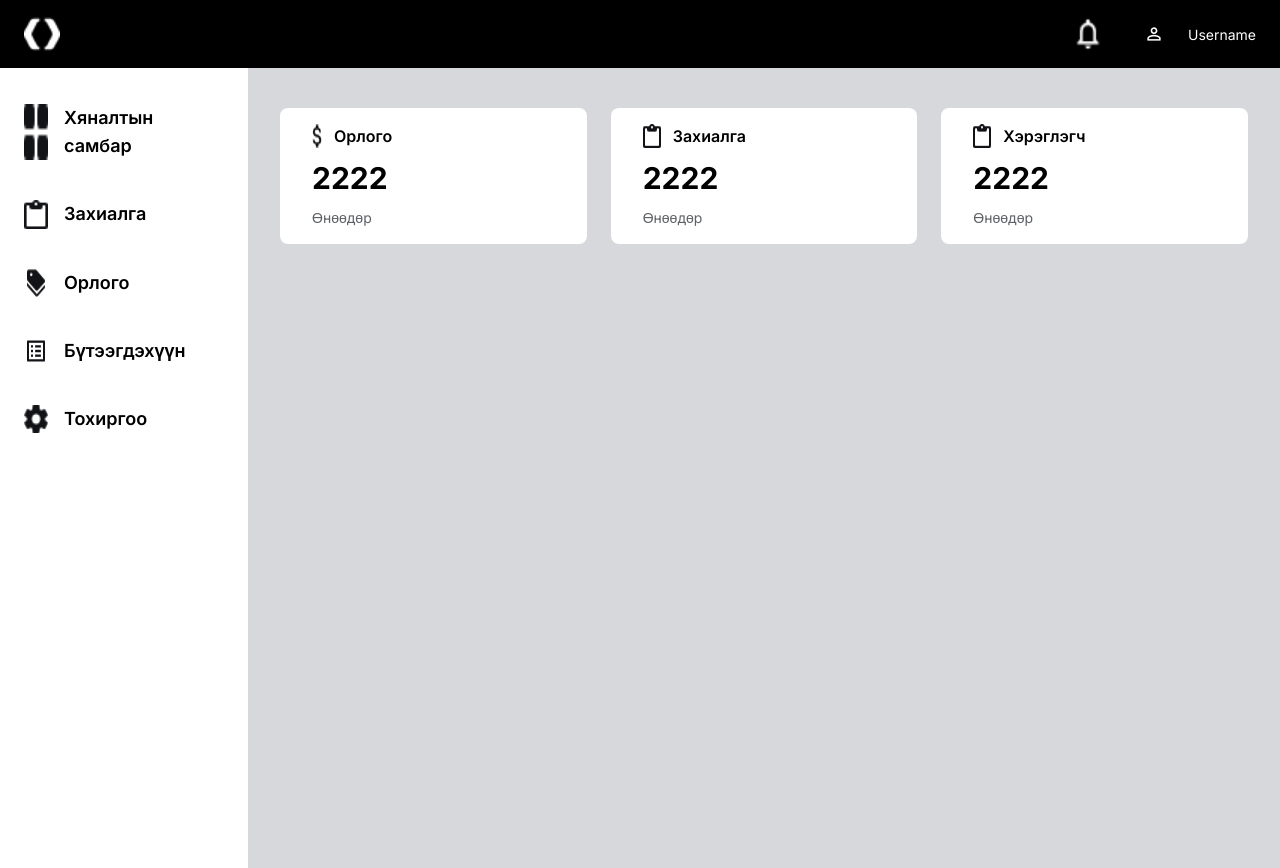
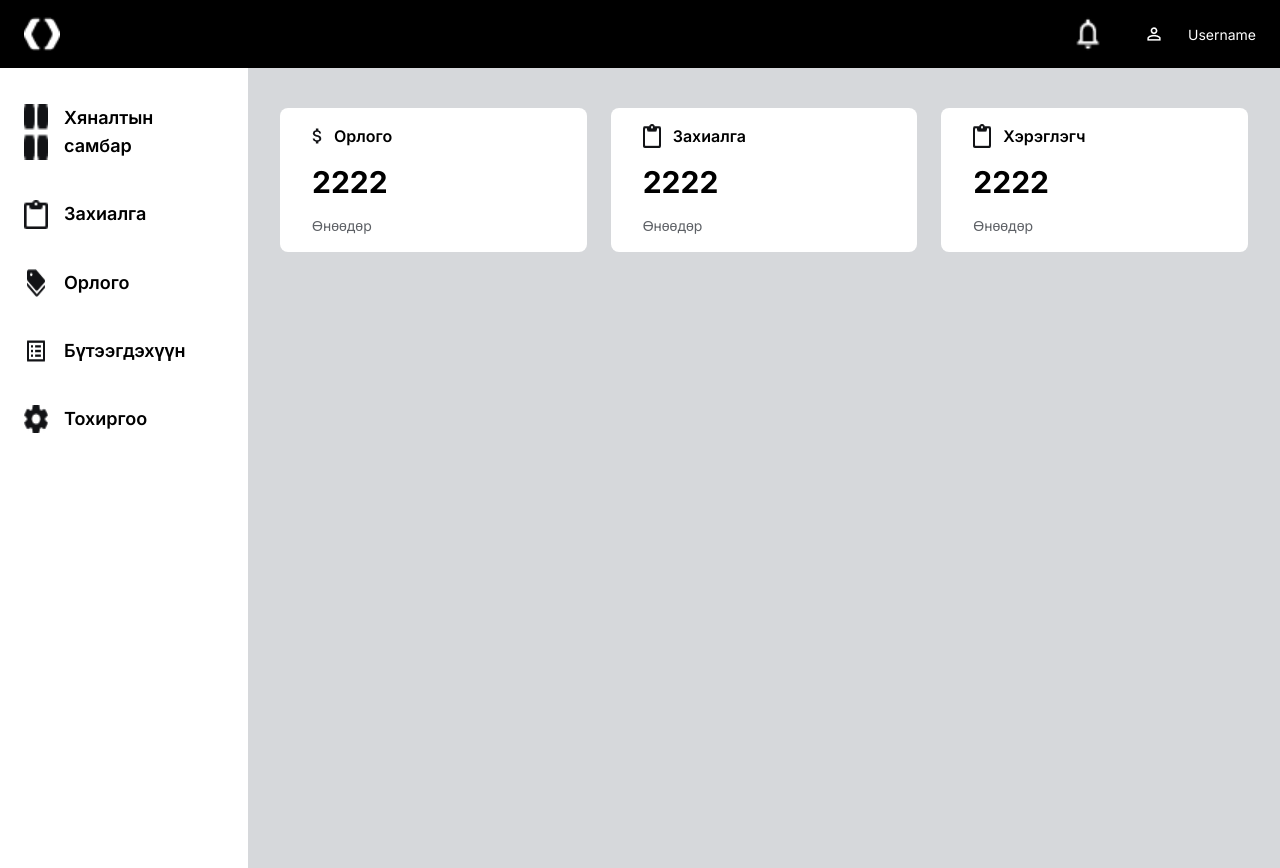
Before and after one commit to Leap1b-23-24/TEAM4-BASH, a Next.js app in the folder front/: page / in a window 1280 px wide. Built offline with nearby package versions, Linux system fonts and the light colour scheme.

Commit message:
control head

```diff
--- a/front/src/components/admin/AdminControlHead.tsx
+++ b/front/src/components/admin/AdminControlHead.tsx
@@ -2,9 +2,9 @@ export const AdminControlHead = () => {
   return (
     <div className="flex w-full gap-6 px-8 py-10">
       <div className="basis-0 grow">
-        <div className="py-4 px-8 bg-white rounded-lg gap-3 flex flex-col">
+        <div className="py-4 px-8 bg-white rounded-lg gap-4 flex flex-col">
           <div className="flex gap-3">
-            <img src="dollar.png" />
+            <img src="dollar.png" className="py-1" />
             <p className="text-base font-semibold font-inter">Орлого</p>
           </div>
 
@@ -13,10 +13,11 @@ export const AdminControlHead = () => {
           <p className="text-sm text-[#5E6166] font-normal">Өнөөдөр</p>
         </div>
       </div>
+
       <div className="basis-0 grow">
-        <div className="py-4 px-8 bg-white rounded-lg gap-3 flex flex-col">
+        <div className="py-4 px-8 bg-white rounded-lg gap-4 flex flex-col">
           <div className="flex gap-3">
-            <img src="bag.png" />
+            <img src="bag.png" className="" />
             <p className="text-base font-semibold font-inter">Захиалга</p>
           </div>
 
@@ -25,8 +26,9 @@ export const AdminControlHead = () => {
           <p className="text-sm text-[#5E6166] font-normal">Өнөөдөр</p>
         </div>
       </div>
+
       <div className="basis-0 grow">
-        <div className="py-4 px-8 bg-white rounded-lg gap-3 flex flex-col">
+        <div className="py-4 px-8 bg-white rounded-lg gap-4 flex flex-col">
           <div className="flex gap-3">
             <img src="bag.png" />
             <p className="text-base font-semibold font-inter">Хэрэглэгч</p>
```
